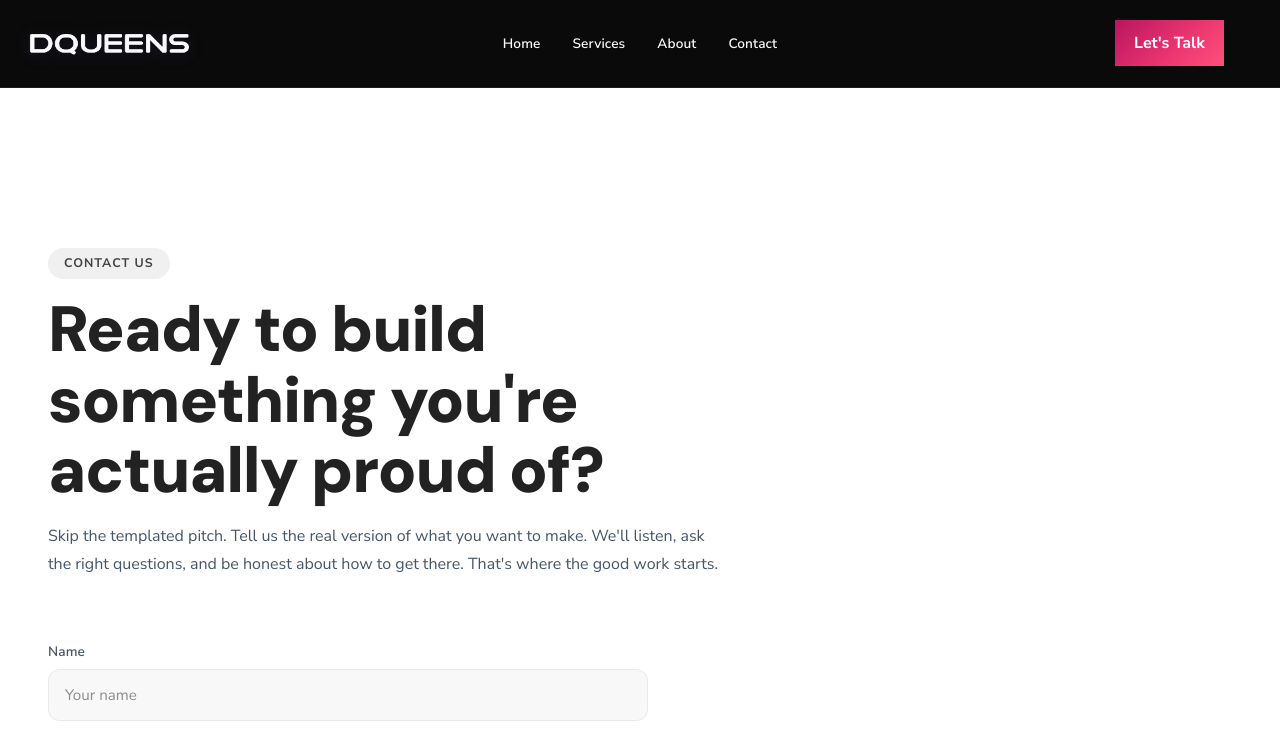
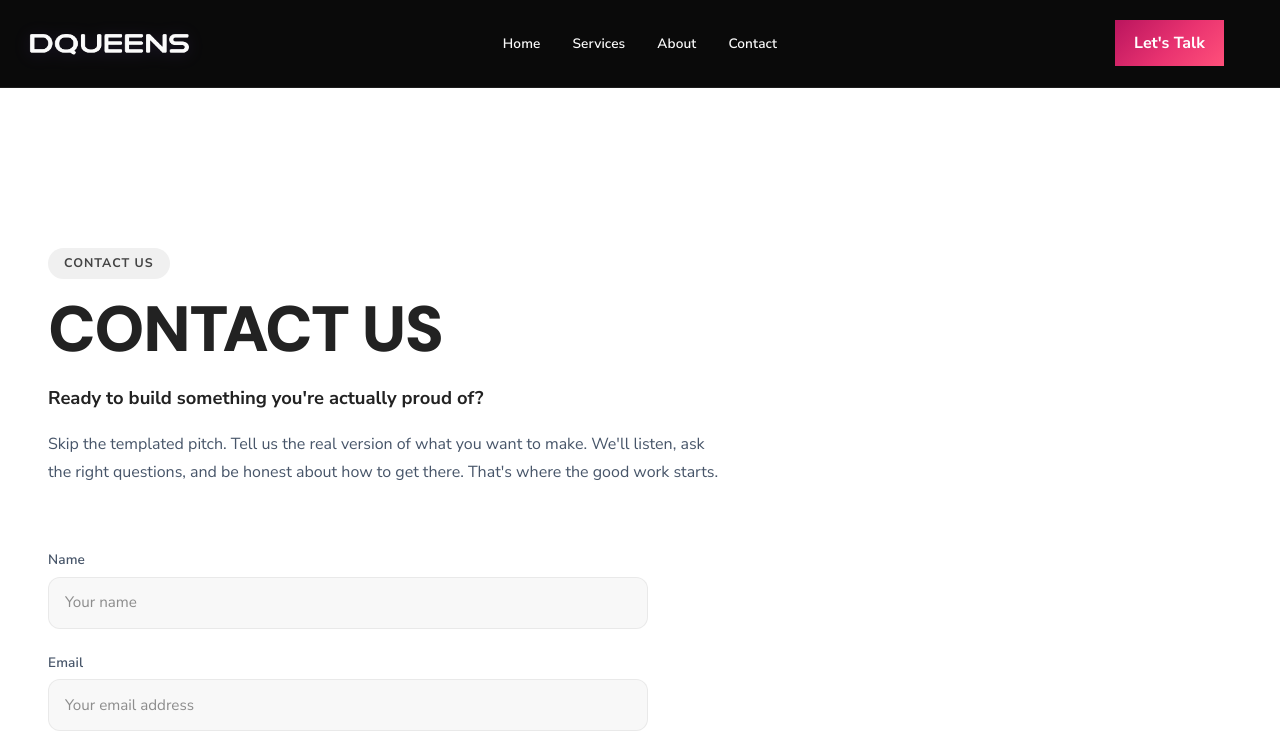
Before and after one commit to Vanessa-bl/DQUS, a React (Vite) app: page /contact in a window 1280 px wide. Shown: the top 747 px of the page. Built offline with nearby package versions, Linux system fonts and the light colour scheme.

Commit message:
revert(contact): restore CONTACT US h1 with question as bold lede below

```diff
--- a/src/pages/Contact.tsx
+++ b/src/pages/Contact.tsx
@@ -35,13 +35,19 @@ export const Contact: React.FC = () => {
         >
           <span className="page-badge">{t("contact.hero.badge", "CONTACT US")}</span>
 
-          <h1 id="contact-hero-title" className="page-title page-title--xl page-title--heavy">
+          <h1 id="contact-hero-title" className="page-title page-title--xl page-title--upper page-title--heavy">
+            {t("contact.hero.title.line1", "Contact")}{" "}
+            <span className="page-title-mark">
+              {t("contact.hero.title.line2", "Us")}
+            </span>
+          </h1>
+
+          <p className="page-lede page-lede--bold">
             {t(
               "contact.hero.question",
               "Ready to build something you're actually proud of?"
             )}
-          </h1>
-
+          </p>
           <p className="page-lede">
             {t(
               "contact.hero.lede",
```
